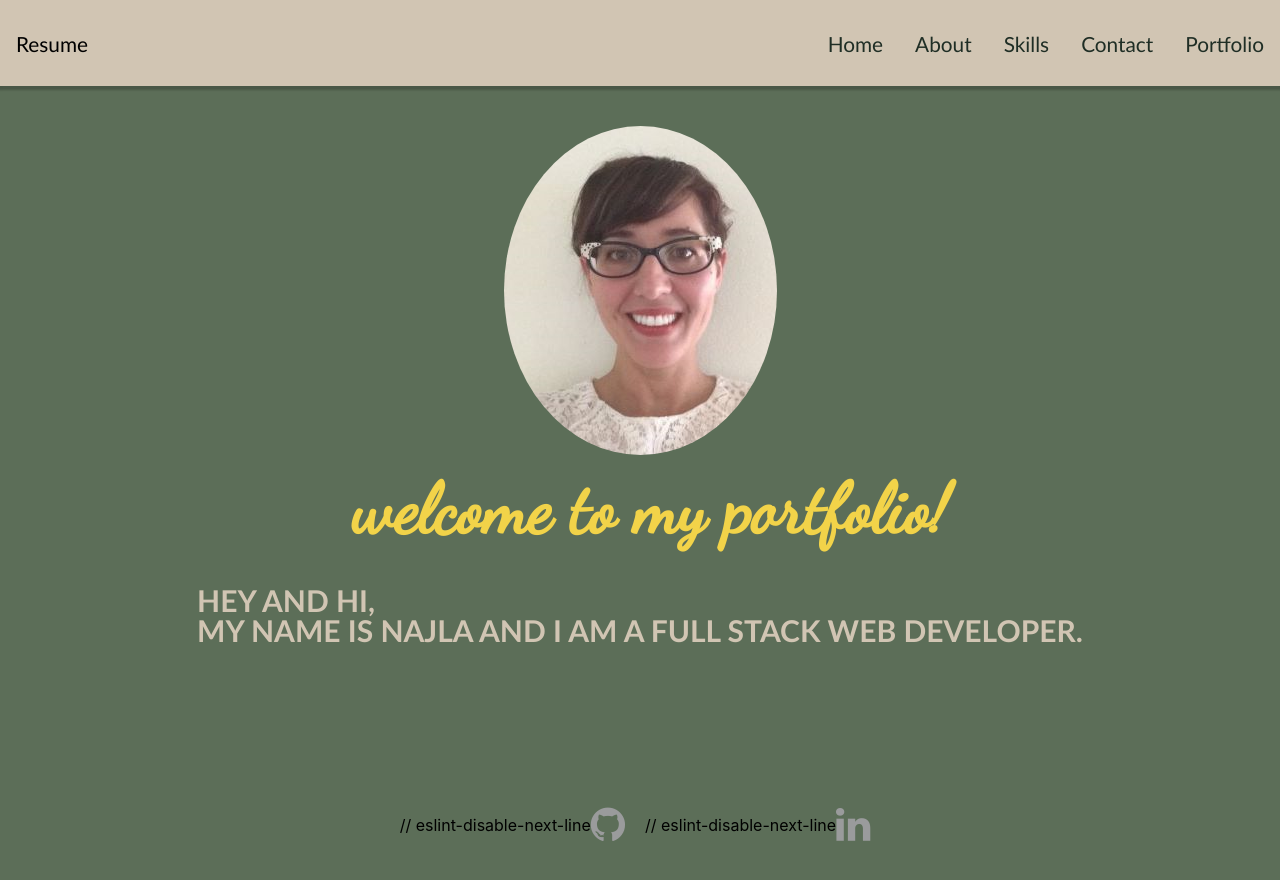
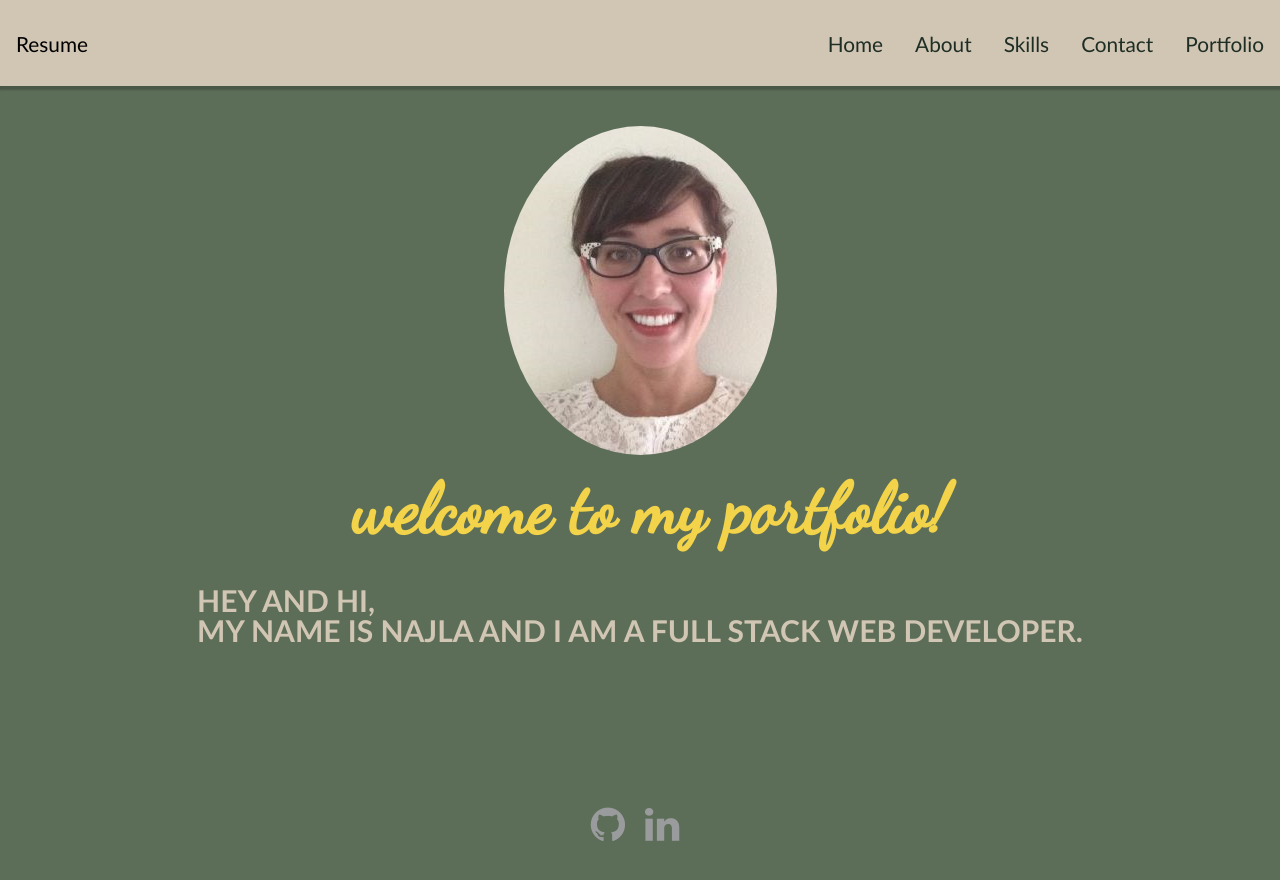
Before and after one commit to nparker80/Najla_Coding_Portfolio, a React (Create React App) app: page / in a window 1280 px wide. Shown: the top 880 px of the page. Built offline with nearby package versions, Linux system fonts and the light colour scheme.

Commit message:
fixing target a tag

```diff
--- a/src/components/Social/Social.jsx
+++ b/src/components/Social/Social.jsx
@@ -5,10 +5,8 @@
   render() {
     return (
       <div class="social">
-        // eslint-disable-next-line
-        <a href="https://www.github.com/nparker80" target="_blank" rel="noopener"><i class="fa fa-github"></i></a>
-        // eslint-disable-next-line
-        <a href="https://www.linkedin.com/in/najlaparker" target="_blank" rel="noopener"><i class="fa fa-linkedin"></i></a>
+        <a target="_blank" rel="noopener noreferrer" href="https://github.com/nparker80"><i class="fa fa-github"></i></a>
+        <a target="_blank" rel="noopener noreferrer" href="https://www.linkedin.com/in/najlaparker"><i class="fa fa-linkedin"></i></a>
       </div>
     )
   }
```
